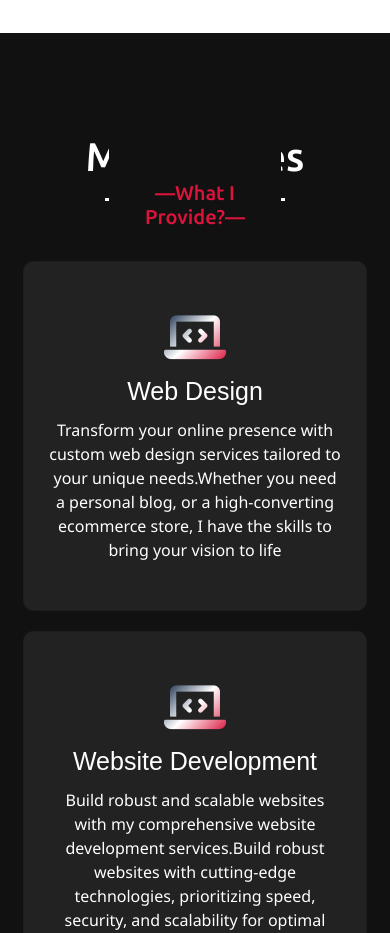
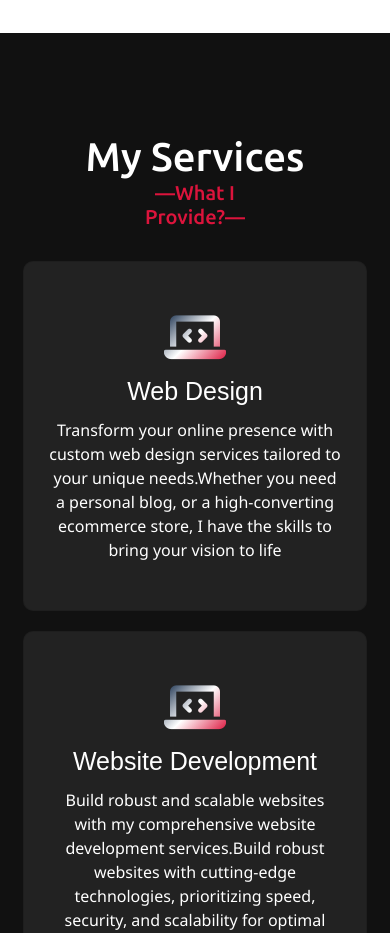
Before and after one commit to Amruta-Mehare/Portfolio-Website, a plain HTML site: page index.html in a window 390 px wide. Shown: the part 2000-2933 px from the top of the page. Drawn offline with nearby package versions, Linux system fonts and the light colour scheme.

Commit message:
Update style.css

```diff
--- a/style.css
+++ b/style.css
@@ -856,17 +856,17 @@ footer span a:hover {
     width: 150px;
   }
   .services .title::before {
-    background: #fff;
+    background: none;
+  }
+
+  .services .title::after {
+    background: #111;
+    content: "—What I Provide?—";
+    position: absolute;
+    bottom: -28px;
+    left: 50%;
 
   }
-  .services .title::after {
-    background: #111;
-    padding-top: 50px;
-    content: "—What I Provide?—";
-
-  }
-
-
 }
 
 @media (max-width: 991px) {
```
